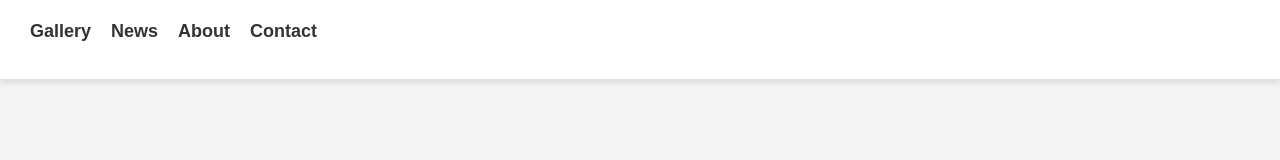
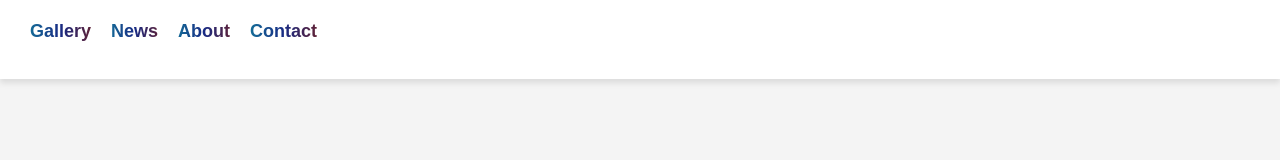
Before and after one commit to sdg877/hj_frontend, a React (Vite) app in the folder frontend/hj/: page / in a window 1280 px wide. Shown: the top 160 px of the page. Built offline with nearby package versions, Linux system fonts and the light colour scheme.

Commit message:
Homepage image, navbar styling and font change

```diff
--- a/frontend/hj/src/App.css
+++ b/frontend/hj/src/App.css
@@ -1,5 +1,5 @@
 body {
-  font-family: Arial, sans-serif;
+  font-family: "Montserrat", sans-serif;
   background-color: #f4f4f4;
   color: #333;
   margin: 0;
@@ -78,7 +78,6 @@ body {
   margin-bottom: 6px;
 }
 
-/* Navbar styles */
 .navbar {
   position: fixed;
   top: 0;
@@ -101,16 +100,24 @@ body {
 
 .navbar-link {
   text-decoration: none;
-  color: #333;
   font-size: 18px;
   font-weight: 600;
   padding: 5px 10px;
+  background: linear-gradient(to right, rgb(19, 128, 157), rgb(24, 43, 132), rgb(116, 30, 30)); /* Ombre gradient */
+  -webkit-background-clip: text;
+  background-clip: text;  /* Standard background-clip */
+  color: transparent; /* Ensure the text is transparent so the gradient shows */
 }
 
 .navbar-link:hover {
-  color: #007bff;
+  background: linear-gradient(to right, rgb(19, 128, 157), rgb(24, 43, 132), rgb(116, 30, 30));
+  -webkit-background-clip: text;
+  background-clip: text; /* Ensure proper clipping on hover */
+  color: transparent;
   transition: 0.3s;
 }
+
+
 
 /* Gallery Section Styles */
 .image-gallery {
@@ -250,3 +257,22 @@ body {
     grid-template-columns: 1fr 1fr 1fr;
   }
 }
+
+.homepage {
+  position: absolute;
+  top: 0;
+  left: 0;
+  width: 100%;
+  height: 100vh;
+  background-image: url('./src/assets/banner.jpg');
+  background-size: cover;
+  background-position: center center;
+  background-repeat: no-repeat;
+  z-index: -1;
+}
+
+.content-container {
+  position: relative;
+  padding: 20px;
+  /* Add any other styles for the content container */
+}
```
